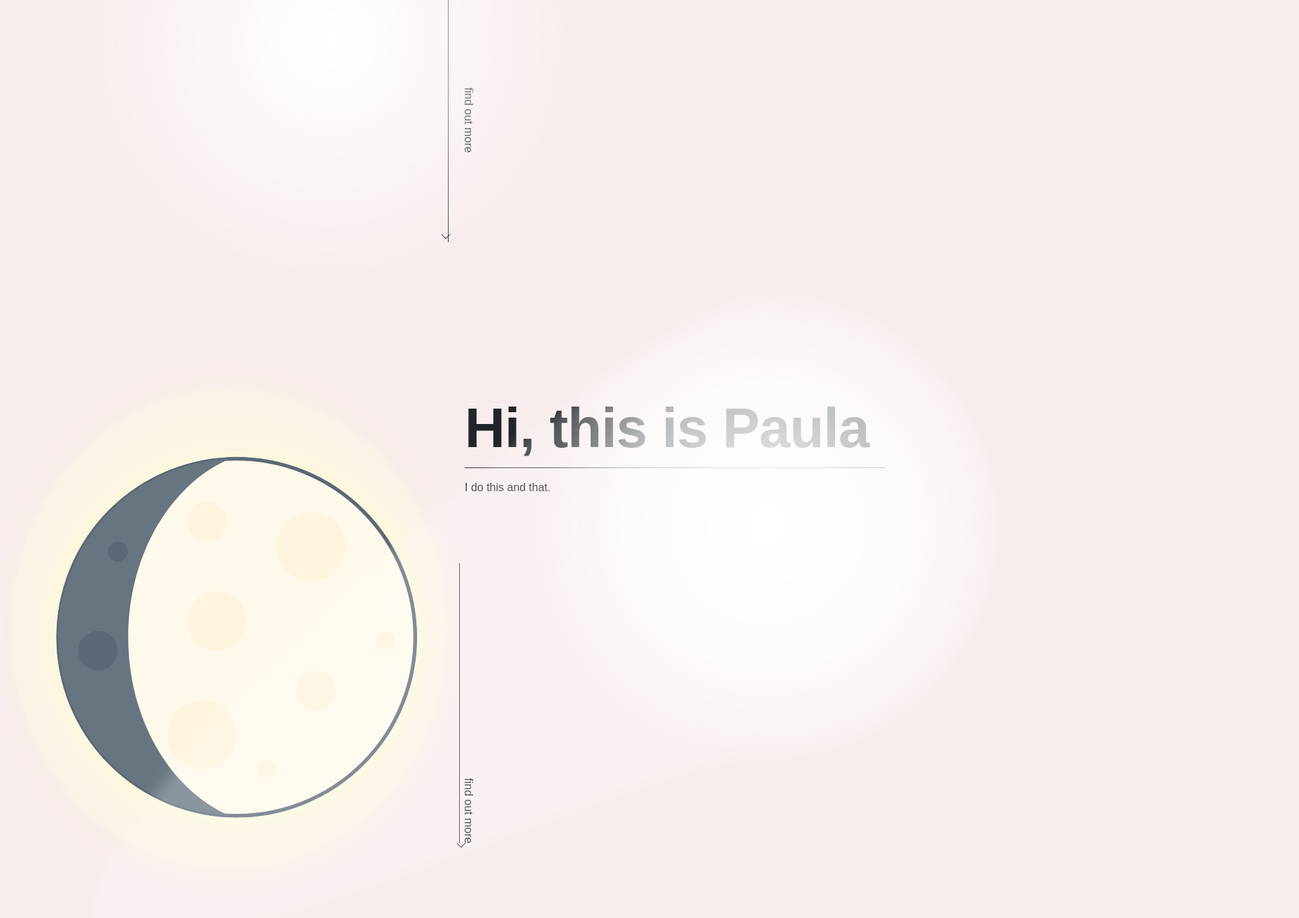
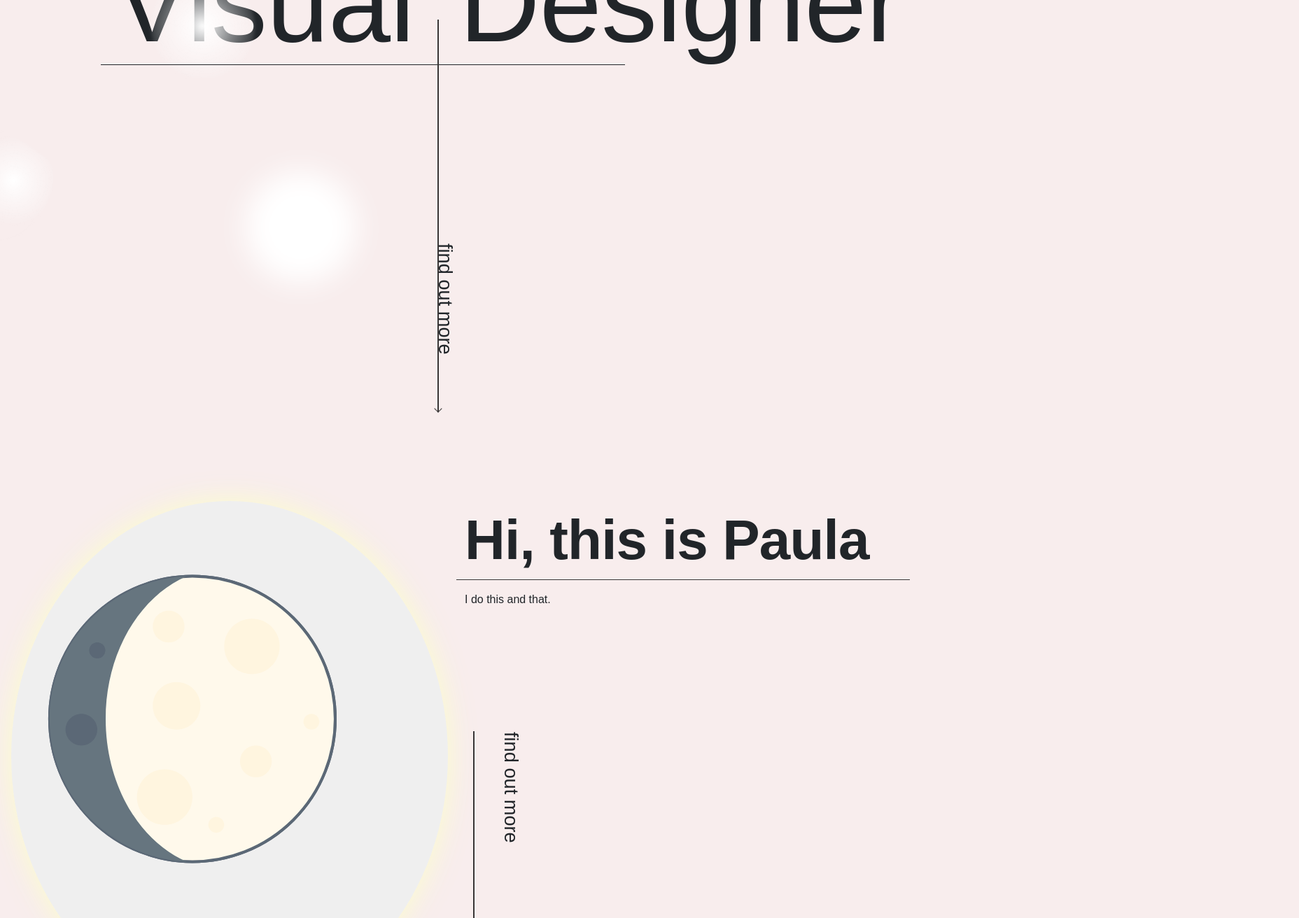
Before and after one commit to prrr17/_PORTFOLIO, a Next.js app: page / in a window 1280 px wide. Shown: the part 400-1712 px from the top of the page at 70% size, 1856 px wide, since content can reach past the window. Built offline with nearby package versions, Linux system fonts and the light colour scheme; a web font is replaced by a local one.

Commit message:
more ccsing

```diff
--- a/components/layout.module.scss
+++ b/components/layout.module.scss
@@ -1,8 +1,8 @@
 /* COMPONENT-LEVEL STYLES */
 .container {
     max-width: 100vw;
-    padding: 0 1rem;
-    margin: 0 auto 0;
+    padding: 10vh 1rem;
+    margin: 10vh auto 0;
   }
 
   .header {
--- a/components/navbar.module.scss
+++ b/components/navbar.module.scss
@@ -39,17 +39,6 @@
   justify-self: center;
 }
 
-.P {
-  margin-left: 2em;
-  margin-right: auto;
-  margin-top: -2em;
-}
-
-.navBar a:active + .dotBox .underDot {
-  background-color: yellow;
-  text-shadow: 2px 2px 2px #27ae60;
-}
-
 .navBar a:hover + .dotBox .underDot {
   visibility: visible;
 }
@@ -60,6 +49,7 @@
   color: var(--font-color-light);
   text-shadow: -1px -2px 10px white, 1px 1px 1px black;
 }
+
 
 .burgerMenu {
   width: 100%;
--- a/pages/index.js
+++ b/pages/index.js
@@ -1,7 +1,5 @@
 import Head from 'next/head';
 import Image from 'next/image';
-
-import { BsChevronDown } from 'react-icons/bs';
 import Layout, { siteTitle } from '../components/layout';
 import utilStyles from '../styles/utils.module.scss';
 import BrightMoon from '../public/images/BrightMoon.svg';
@@ -20,20 +18,26 @@ export default function Home() {
       </Head>
 
       <div className={`mt-5 ${utilStyles.allPages}`}>
+        <div className='background'>
+          {' '}
+          <Blobs />
+        </div>
+
         <section
-          className={`min-vh-100 mt-5 ${utilStyles.page}`}
+          className={`min-vh-100 align-items-center mt-5 ${utilStyles.page}`}
           alt='landing page'
           id='landing'
         >
-        <Blobs></Blobs>
           <div className='justify-content-center align-items-center'>
             <div className='row'>
-              <div className='col-md-6'></div>
+              <div className='col-md-6'>
+                <h3 className={`${utilStyles.headingXl} text-end pe-5`}></h3>
+              </div>
               <div className='col-md-6'>
                 <div className=' pe-5'>
                   {' '}
                   <h3
-                    className={` ${utilStyles.headingXl} text-end pe-5`}
+                    className={`${utilStyles.uxWord} ${utilStyles.headingXl} text-end pe-5`}
                     id='uxWord'
                     alt='ux'
                   >
@@ -43,7 +47,7 @@ export default function Home() {
               </div>
             </div>
             <div className='row g-0'>
-              <div className='col-md-6 '>
+              <div className='col-md-6'>
                 {' '}
                 <div className=''>
                   <h1
@@ -54,23 +58,25 @@ export default function Home() {
                   <hr className={utilStyles.underlineVD}></hr>
                 </div>
               </div>
-              <div className='col-md-6 border-start border-primary'>
-                <h1 className={` ${utilStyles.heading3Xl}`}>Designer</h1>
+              <div className='col-md-6'>
+                <div
+                  class={`${utilStyles.arrowDown} ${utilStyles.lineVertical}`}
+                ></div>
+                <div>
+                  {' '}
+                  <h1 className={`pt-n5 ms-3 ${utilStyles.heading3Xl}`}>
+                    Designer
+                  </h1>
+                </div>
               </div>
             </div>
-            <div className='row g-0'>
-              <div className='col-md-6'></div>
-              <div
-                className={`col-md-6 border-start border-primary text-end text-wrap ${utilStyles.headingXL}`}
-              >
+            <div className='row pb-4'>
+              <div className={utilStyles.findOutBox}>
                 <p
-                  className={`mt-5 animate__animated animate__fadeInDown animate__delay-1s ${utilStyles.verticalText}`}
+                  className={`mt-n5 animate__animated animate__fadeInDown animate__delay-1s ${utilStyles.verticalText}`}
                 >
                   find out more
                 </p>{' '}
-                <div>
-                  <BsChevronDown className={utilStyles.arrowDown} />
-                </div>
               </div>
             </div>
           </div>
@@ -81,37 +87,42 @@ export default function Home() {
           id='home'
         >
           <div className='row g-0' id='presentationGrid'>
-            <div className='col-sm-6 d-flex justify-content-center'>
+            <div className='col-sm-6 d-flex justify-content-center position-relative'>
               <button
-                className={`align-items-center justify-content-center rounded-circle ${utilStyles.bigMoon} animate__animated animate__flash `}
+                className={`align-items-center justify-content-center rounded-circle ${utilStyles.bigMoon} animate__animated animate__flash`}
               >
                 {/* not convinced */}
                 <BrightMoon
                   width='inherit'
                   height='inherit'
-                  viewBox={'0 0 120 120'}
+                  viewBox={'0 0 150 150'}
                 ></BrightMoon>
               </button>
             </div>
             <div className='col-sm-6'>
-              <div className='row-3'>
+              <div className='row'>
                 <h2
                   className={`ms-4 pb-3 border-bottom border-primary text-md-wrap animate__animated animate__fadeInDown animate__delay-1s ${utilStyles.heading2Xl}`}
                 >
                   Hi, this is Paula
                 </h2>
               </div>
-              <div className={`row-3 px-4 text-wrap ${utilStyles.headingXL}`}>
+              <div className={`row px-4 text-wrap ${utilStyles.headingXL}`}>
                 <p className='description pb-5 mb-5'>I do this and that.</p>
               </div>
-              <div className={`row-6 text-wrap ${utilStyles.headingXL}`}>
-                <p
-                  className={`text-end border-start border-primary h-50 animate__animated animate__fadeInDown animate__delay-1s ${utilStyles.verticalText}`}
-                >
-                  find out more
-                </p>
-                <div>
-                  <BsChevronDown className={utilStyles.secondArrowDown} />
+
+              <div className={`row text-wrap ${utilStyles.headingXL}`}>
+                <div className='col-md-1 d-flex g-0'>
+                  <div
+                    class={`ms-5 ${utilStyles.arrowDown} ${utilStyles.lineVertical2}`}
+                  ></div>
+                </div>
+                <div className='col-md-11 g-0'>
+                  <p
+                    className={`text-end h-50 animate__animated animate__fadeInDown animate__delay-1s ${utilStyles.verticalText}`}
+                  >
+                    find out more
+                  </p>
                 </div>
               </div>
             </div>
--- a/styles/utils.module.scss
+++ b/styles/utils.module.scss
@@ -1,3 +1,10 @@
+//variables
+$breakpoint-iPadMini: 768px;
+$breakpoint-iPhone12: 390px;
+$breakpoint-iPadV: 820px;
+$breakpoint-iPadH: 1180px;
+$breakpoint-MacBook13: 1920px;
+
 .allPages {
   margin-top: 6rem;
 }
@@ -13,7 +20,6 @@
   font-family: 'Italiana', sans-serif;
   font-size: 10rem;
   line-height: 5rem;
-  font-weight: 800;
   letter-spacing: -0.05rem;
   margin: 1rem 0;
   padding-bottom: 10rem;
@@ -84,6 +90,7 @@
 .verticalText {
   writing-mode: vertical-rl;
   text-orientation: mixed;
+  font-size: 1.7rem;
 }
 
 /* LANDING PAGE */
@@ -91,11 +98,15 @@
 /* HOME PAGE */
 .bigMoon {
   filter: drop-shadow(0 0 20px rgba(252, 255, 200, 0.9));
-  background-color: rgba(255, 249, 235, 0.3);
+  background: radial-gradient( rgba(255, 249, 235, 0.9));
+  position: absolute;
+  top: 0; bottom: 0; left: 0; right: 0;
 }
 
 .bigMoon:hover {
   filter: drop-shadow(0 0 5rem white);
+  background: radial-gradient(white, rgba(255, 255, 255, 0) 75%);
+  opacity: 0.7;
 }
 
 /*FIND ME*/
@@ -127,6 +138,24 @@
   display: block;
 }
 
+//START PAGE
+
+//do this
+.uxWord {
+  @media (min-width: $breakpoint-iPhone12) {
+    left: 2%;
+ ;
+  }
+  @media (min-width: $breakpoint-iPadMini) {
+    left: 45%;
+;
+  }
+  @media (min-width: $breakpoint-MacBook13) {
+    left: 48%;
+;
+  }
+}
+
 .underlineVD {
   color: primary;
   top: -8rem;
@@ -134,15 +163,71 @@
   left: 8rem;
   width: 120%;
   opacity: 100%;
+  @media (min-width: $breakpoint-iPhone12) {
+  }
+}
+
+.lineVertical {
+  width: 2px;
+  height: 70vh;
+  margin-left: 20px;
+  margin-top: 35px;
+  top: 4px;
+  float: left;
+  background: var(--font-color-dark);
+}
+
+.lineVertical2 {
+  width: 2px;
+  height: 50vh;
+  background: var(--font-color-dark);
+  top: 20vh;
 }
 
 .arrowDown {
   position: sticky;
   right: 100%;
-  margin-left: -2%;
-  margin-top: 6rem;
+  margin-left: -2.4%;
+  margin-top: 5rem;
   bottom: 3rem;
-  color: primary;
+  @media (max-width: $breakpoint-iPadMini) {
+    margin-left: 2%;
+  }
+}
+
+.arrowDown:before {
+  position: absolute;
+  left: -3.3px;
+  bottom: 0px;
+  border: 1rem solid var(--font-color-dark);
+  border-width: 0.1em 0.1em 0 0;
+  content: '';
+  display: inline-block;
+  height: 0.5em;
+  transform: rotate(135deg);
+  vertical-align: top;
+  width: 0.5em;
+  @media (min-width: $breakpoint-iPhone12) {
+    left: -3px;
+  }
+}
+
+.findOutBox {
+  position: absolute;
+  left: 2%;
+  margin-top: -25vh;
+  @media (min-width: $breakpoint-iPhone12) {
+    left: 2%;
+    margin-top: -25vh;
+  }
+  @media (min-width: $breakpoint-iPadMini) {
+    left: 45%;
+    margin-top: -30vh;
+  }
+  @media (min-width: $breakpoint-MacBook13) {
+    left: 48%;
+    margin-top: -17vh;
+  }
 }
 
 .secondArrowDown {
@@ -154,7 +239,7 @@
   color: primary;
 }
 
-/* Redo with media queries */
+/* Redo arrows with media queries */
 
 /* GO BACK */
 a.backChevron {
@@ -169,29 +254,39 @@ a.backChevron:hover + .goBackText {
 
 // No va
 
-/*Blobs*/
-.wrapper{
-  z-index: 99;
-  perspective-origin: 50% 50%;
+/*BLOBS redo*/
+$particleSize: 20vmin;
+$animationDuration: 6s;
+$amount: 20;
+.wrapper .blob {
+  width: $particleSize;
+  height: $particleSize;
+  border-radius: $particleSize;
+  backface-visibility: hidden;
+  position: absolute;
+  animation-name: move;
+  animation-duration: $animationDuration;
+  animation-timing-function: linear;
+  animation-iteration-count: infinite;
+  $colors: (#ffff, var(--color-white));
+  @for $i from 1 through $amount {
+    &:nth-child(#{$i}) {
+      color: nth($colors, random(length($colors)));
+      top: random(100) * 10%;
+      left: random(100) * 100%;
+      animation-duration: (random($animationDuration * 10) / 10) * 1s + 10s;
+      animation-delay: random(($animationDuration + 10s) * 10) / 10 * -1s;
+      transform-origin: (random(50) - 25) * 1vw (random(50) - 25) * 1vh;
+      $blurRadius: (random() + 0.5) * $particleSize * 0.5;
+      $x: if(random() > 0.5, -1, 1);
+      box-shadow: ($particleSize * 2 * $x) 0 $blurRadius currentColor;
+    }
+  }
 }
 
-.blob {
-  translate: 100px;
-  width: inherit;
-  height: auto;
-  background-position: 20px;
-  transform-style: preserve-3d;
-
-  .wrapper:hover & {
-    scale: 2;
-    translate: 100px 50px;
-  }
-
-  @supports not (scale: 1) {
-    .wrapper:hover & {
-      transform: scale(2);
-      transform: translate(0, 50px);
-    }
+@keyframes move {
+  100% {
+    transform: translate3d(0, 0, 1px) rotate(360deg);
   }
 }
 
```
Also changed, not shown: pages/notes.md (+6 -5 lines).
